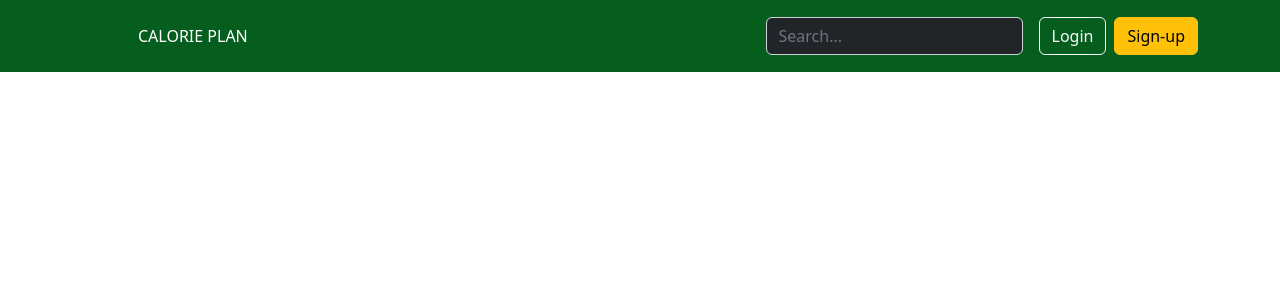
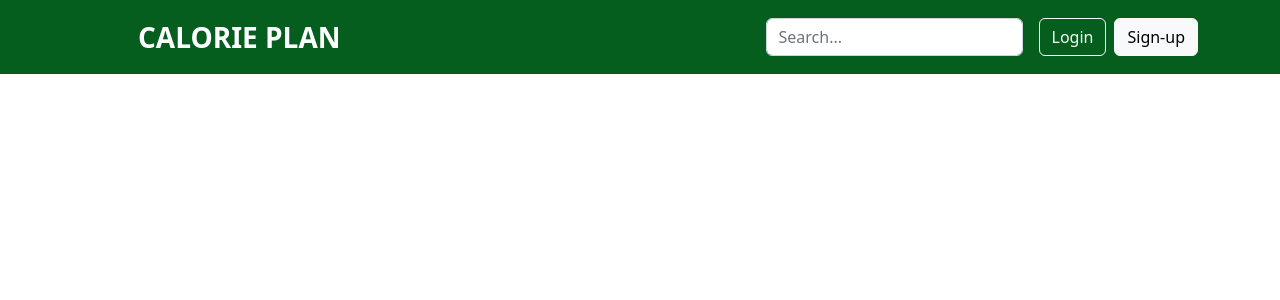
Before and after one commit to Codruta20/Calorie-plan, an Angular app: page / in a window 1280 px wide. Shown: the top 300 px of the page. Built offline with nearby package versions, Linux system fonts and the light colour scheme.

Commit message:
Modified color and size navbar

```diff
--- a/src/app/navbar/navbar.component.html
+++ b/src/app/navbar/navbar.component.html
@@ -1,4 +1,4 @@
-<header class="p-3" style="background-color: #065e1e">
+<header class="p-2" style="background-color: #065e1e">
   <div class="container">
     <div
       class="d-flex flex-wrap align-items-center justify-content-center justify-content-lg-start"
@@ -22,7 +22,7 @@
         class="nav col-12 col-lg-auto me-lg-auto mb-2 justify-content-center mb-md-0"
       >
         <li>
-          <a href="#" class="nav-link px-2 text-white font-weight-bold"
+          <a href="#" class="nav-link px-2 text-white fw-bold fs-3"
             >CALORIE PLAN</a
           >
         </li>
@@ -31,7 +31,7 @@
       <form class="col-12 col-lg-auto mb-3 mb-lg-0 me-lg-3" role="search">
         <input
           type="search"
-          class="form-control form-control-dark text-bg-dark"
+          class="form-control form-control-dark text-bg-white"
           placeholder="Search..."
           aria-label="Search"
         />
@@ -39,7 +39,7 @@
 
       <div class="text-end">
         <button type="button" class="btn btn-outline-light me-2">Login</button>
-        <button type="button" class="btn btn-warning">Sign-up</button>
+        <button type="button" class="btn btn-light">Sign-up</button>
       </div>
     </div>
   </div>
```
